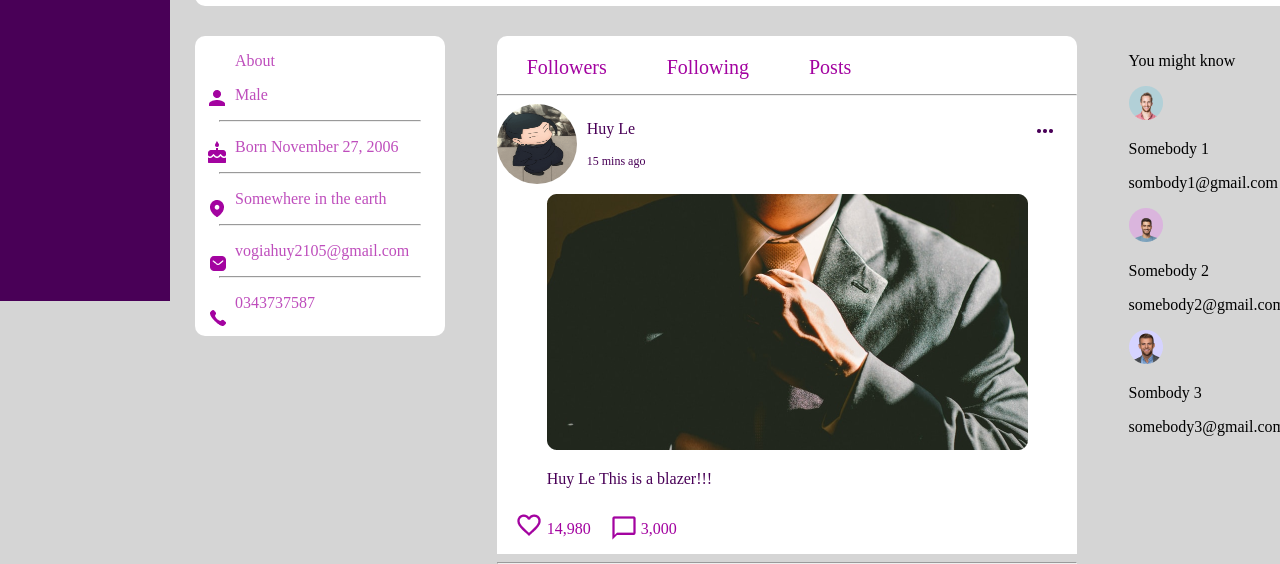
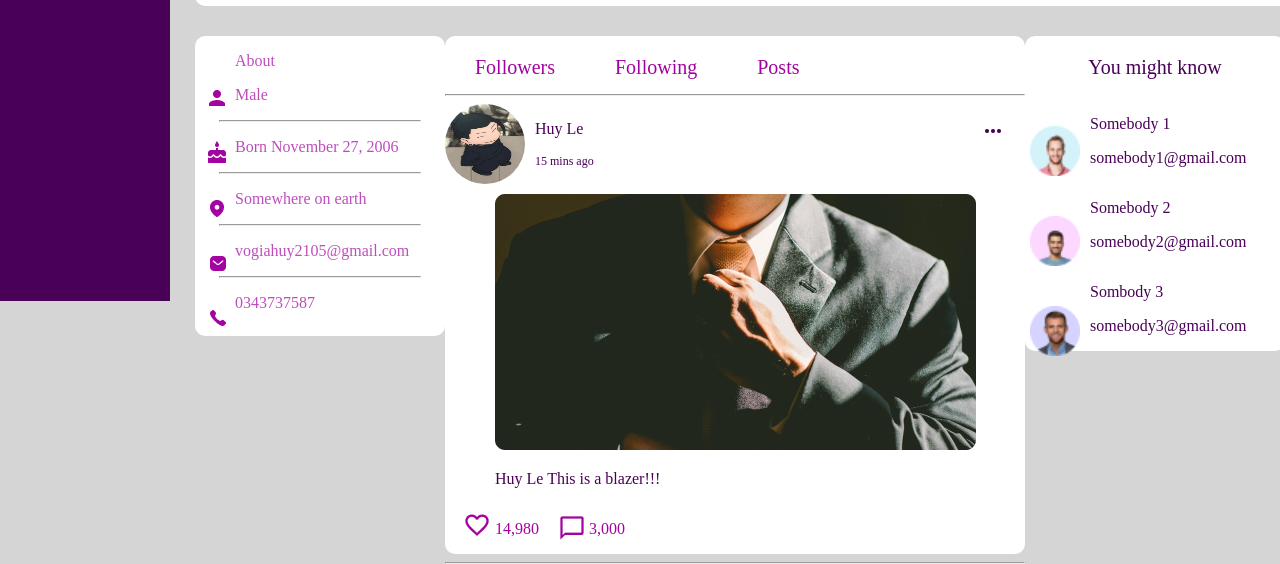
Before and after one commit to Hanarashii/FE_repo, a plain HTML site: page index_profile.html in a window 1280 px wide. Shown: the part 499-1063 px from the top of the page. Drawn offline with Linux system fonts and the light colour scheme; a web font is replaced by a local one.

Commit message:
feat: FE jira

```diff
--- a/index_profile.html
+++ b/index_profile.html
@@ -5,6 +5,7 @@
     <meta name="viewport" content="width=device-width, initial-scale=1.0">
     <link rel="stylesheet" href="style_profile.css">
     <link rel="stylesheet" href="https://fonts.google.com/specimen/Nunito">
+    <link rel="stylesheet" href="script.js">
     <title>Huy Le</title>
 </head>
 <body>
@@ -56,7 +57,7 @@
                     <img src="assets/birthday.png" alt="birth_icon" id="birth_icon">
                     <p>Born November 27, 2006</p><hr>
                     <img src="assets/adress.png" alt="adress_icon" id="adress_icon">
-                    <p>Somewhere in the earth</p><hr>
+                    <p>Somewhere on earth</p><hr>
                     <img src="assets/email.png" alt="email_icon" id="email_icon">
                     <p>vogiahuy2105@gmail.com</p><hr>
                     <img src="assets/phonenumber.png" alt="phonenumber_icon" id="phonenumber_icon">
@@ -83,7 +84,7 @@
                         </div>
                         <div class="post_content_bottom">
                             <div>
-                                <img src="assets/nhatuhinhtraitim.png" alt="likes" id="likes">
+                                <img src="assets/nhatuhinhtraitim.png"alt="likes" id="likes">
                                 <p>14,980</p>
                             </div>
                             <div>
@@ -95,22 +96,20 @@
                 </div>
                 <div class="friend">
                     <div class="you_might_know">
-                        <div id="you_might_know">
-                            <p>You might know</p>
-                        </div>
+                        <p id="you_might_know">You might know</p>
                         <div id="person1">
                             <img src="assets/somebody1.png" alt="person1_avatar">
-                            <p>Somebody 1</p>
-                            <p id="friend_email">sombody1@gmail.com</p>
+                            <p id="friend_name">Somebody 1</p>
+                            <p id="friend_email">somebody1@gmail.com</p>
                         </div>
                         <div id="person2">
                             <img src="assets/somebody2.png" alt="person2_avatar">
-                            <p>Somebody 2</p>
+                            <p id="friend_name">Somebody 2</p>
                             <p id="friend_email">somebody2@gmail.com</p>
                         </div>
                         <div id="person3">
                             <img src="assets/somebody3.png" alt="person3_avatar">
-                            <p>Sombody 3</p>
+                            <p id="friend_name">Sombody 3</p>
                             <p id="friend_email">somebody3@gmail.com</p>
                         </div>
                     </div>
--- /dev/null
+++ b/script.js
@@ -0,0 +1,4 @@
+const test=document.getElementById("editbackground");
+test.addEventListener("click", ()) => {
+    if ()
+}
--- a/style_profile.css
+++ b/style_profile.css
@@ -2,6 +2,10 @@ body {
     margin: 0;
     box-sizing: border-box;
     background-color: #D5D5D5;
+}
+
+.body button:hover {
+    cursor: pointer;
 }
 
 .container {
@@ -327,6 +331,7 @@ body {
     flex-direction: column;
     background-color: white;
     height: auto;
+    border-radius: 10px;
     position: relative;
 }
 
@@ -356,9 +361,65 @@ body {
 #likes {
     top: 10px;
     left: 20px;
+    fill:red;
 }
 
 #comments {
     top: 10px;
     left: 19px;
 }
+
+.friend {
+    display: flex;
+    flex-direction: column;
+    margin-bottom: 20px;
+}
+
+.you_might_know {
+    display: flex;
+    position: relative;
+    flex-direction: column;
+    background-color: white;
+    height: auto;
+    width: 260px;
+    border-radius: 10px;
+    font-family: "nunito";
+    color:#490057;
+}
+
+.you_might_know p {
+    padding-left: 65px;
+}
+
+.you_might_know img {
+    position: absolute;
+}
+
+.you_might_know img {
+    width: 50px;
+    padding-left: 5px;
+}
+
+#you_might_know {
+    text-align: center;
+    font-size: 20px;
+    padding-left:0;
+}
+
+#person1 img {
+    top: 90px;
+}
+
+#person2 img {
+    top: 180px;
+}
+
+#person3 img {
+    top:270px;
+}
+
+.active {
+    background-color: white;
+    width: 260px;
+    height: auto;
+}
```
